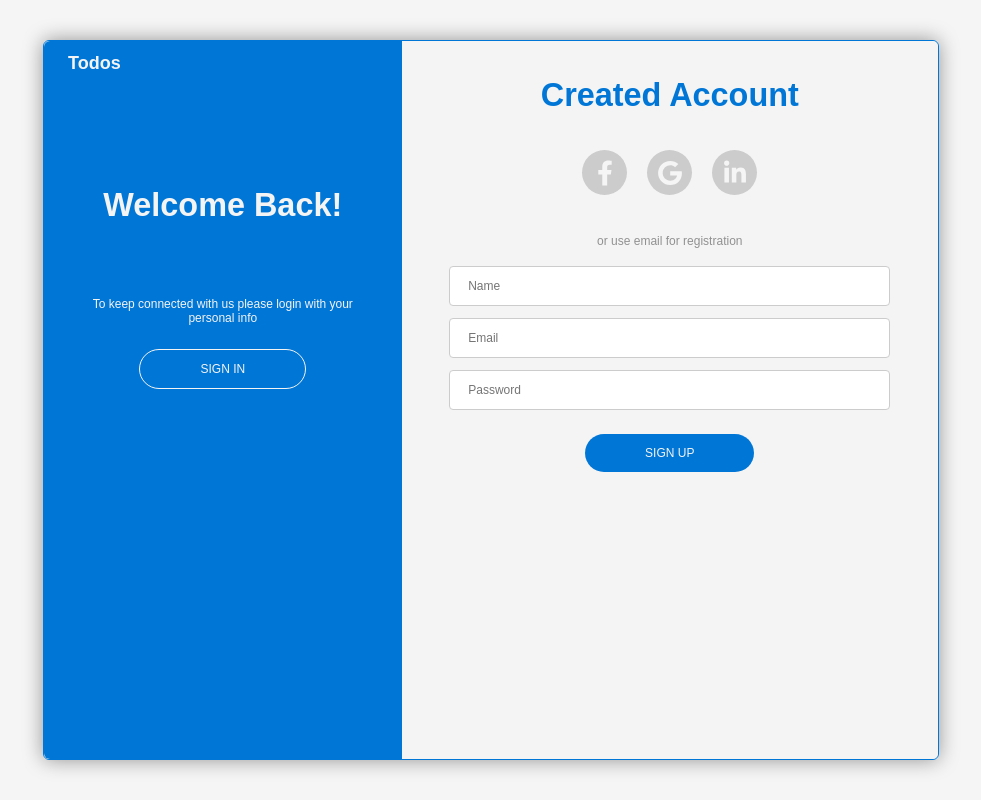
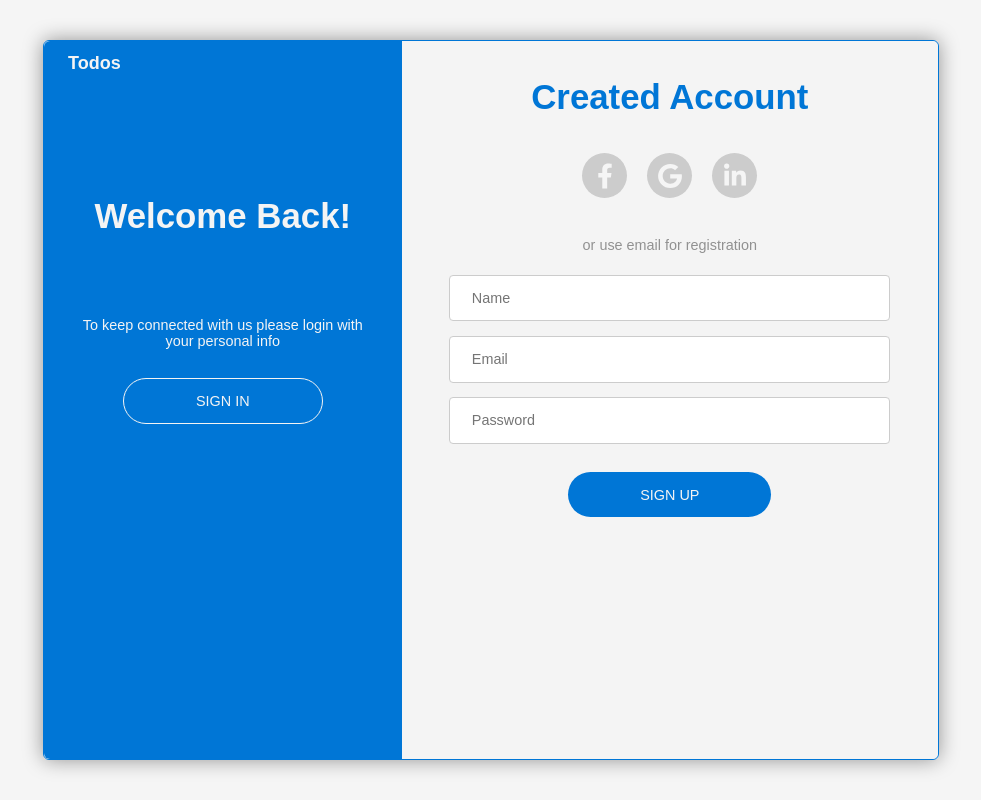
Before and after one commit to rafdianr/e-todos, a React (Create React App) app: page / in a window 1280 px wide. Shown: the top 800 px of the page, without its empty margins (149-1130 px from the left). Built offline with nearby package versions, Linux system fonts and the light colour scheme.

Commit message:
[Rafd] - edit css

```diff
--- a/src/assets/style/SignPage.css
+++ b/src/assets/style/SignPage.css
@@ -58,13 +58,14 @@ body {
 }
 
 .sign-left-item-title {
-  font-size: 2.7em;
+  font-size: 2.9em;
   margin-top: 2em;
   padding: 1.5em 0;
 }
 
 .sign-left-item-des {
   margin: 2em 0 0.5em;
+  font-size: 1.2em;
 }
 
 .sign-right-item {
@@ -75,13 +76,14 @@ body {
 
 .sign-right-item-title {
   color: rgb(0, 118, 214);
-  font-size: 2.7em;
+  font-size: 2.9em;
   padding: 1.5rem 0;
 }
 
 .sign-right-item-des {
   color: rgb(145, 145, 145);
   margin: 1em 0;
+  font-size: 1.2em;
 }
 
 .sign-form input {
@@ -91,7 +93,7 @@ body {
   display: inline-block;
   border: 1px solid #ccc;
   border-radius: 4px;
-  font-size: 1em;
+  font-size: 1.2em;
 }
 
 .reg-btn {
@@ -99,7 +101,7 @@ body {
   border: none;
   color: #f4f4f4;
   padding: 1em 5em;
-  font-size: 1em;
+  font-size: 1.2em;
   margin-top: 1.5em;
   border-radius: 50px;
   cursor: pointer;
```
